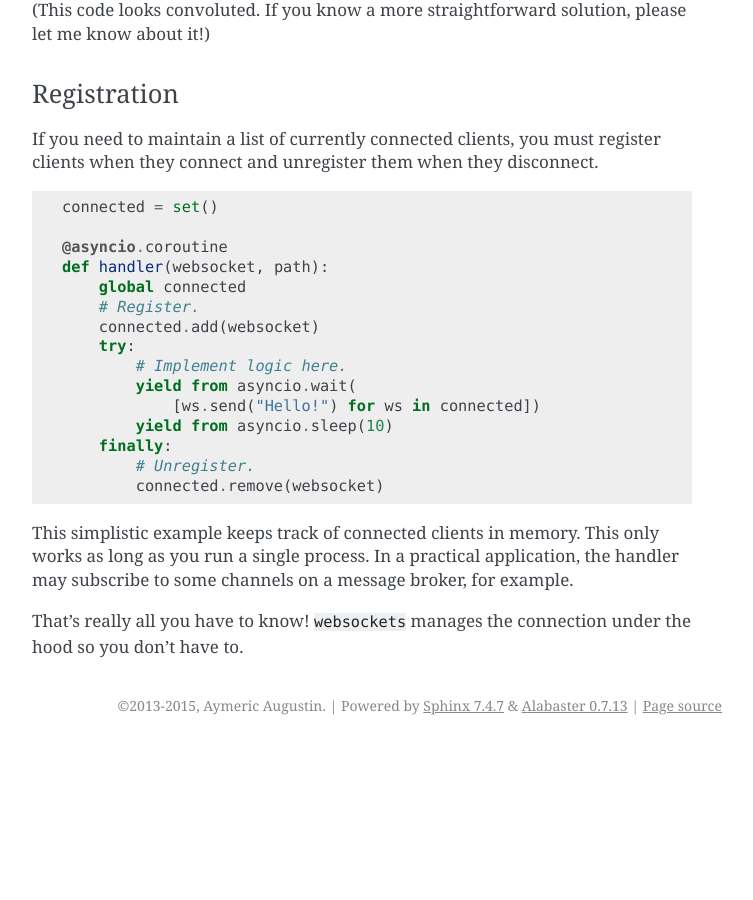
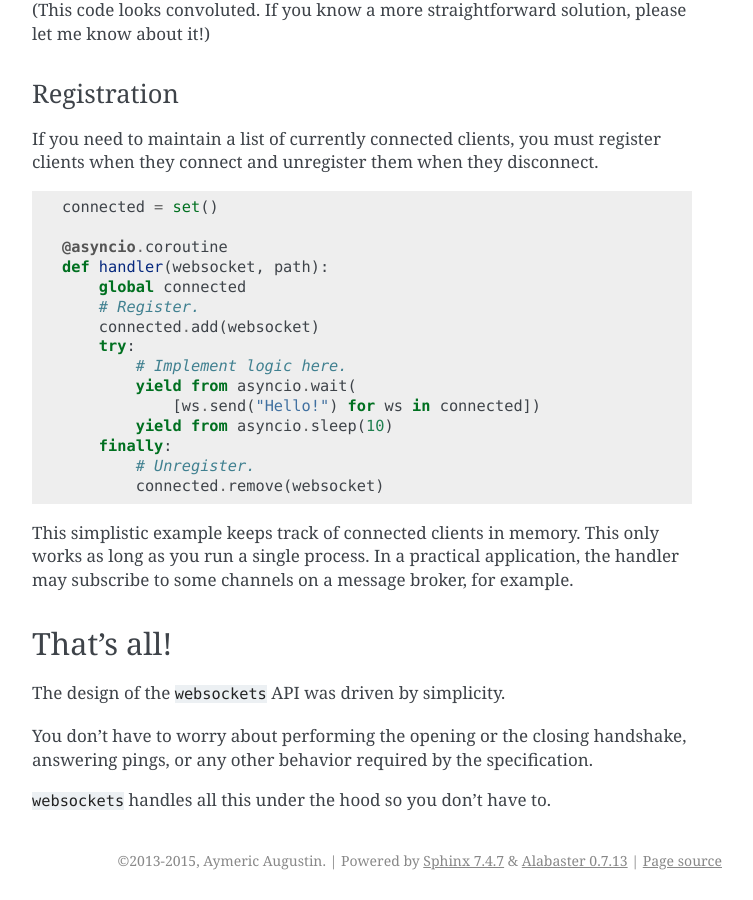
Before and after one commit to python-websockets/websockets, a Sphinx documentation site: the page built from docs/intro.rst, in a window 1280 px wide and 900 px high, scrolled down 2615 px. Shown: the whole window, without its empty margins (388-1141 px from the left). Built offline with Sphinx 7.4.7, drawn with Linux system fonts in a browser that asks for light colours; before the commit the page ends 3360 px from its top, so only the background shows below that.

Commit message:
Clarify the conclusion of the introduction.

```diff
--- a/docs/intro.rst
+++ b/docs/intro.rst
@@ -143,5 +143,12 @@ This simplistic example keeps track of connected clients in memory. This only
 works as long as you run a single process. In a practical application, the
 handler may subscribe to some channels on a message broker, for example.
 
-That's really all you have to know! ``websockets`` manages the connection
-under the hood so you don't have to.
+That's all!
+-----------
+
+The design of the ``websockets`` API was driven by simplicity.
+
+You don't have to worry about performing the opening or the closing handshake,
+answering pings, or any other behavior required by the specification.
+
+``websockets`` handles all this under the hood so you don't have to.
```
